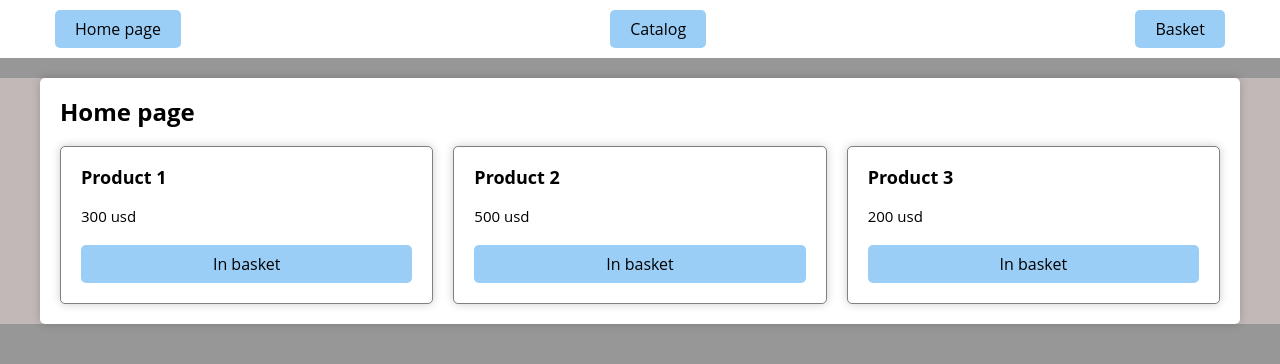
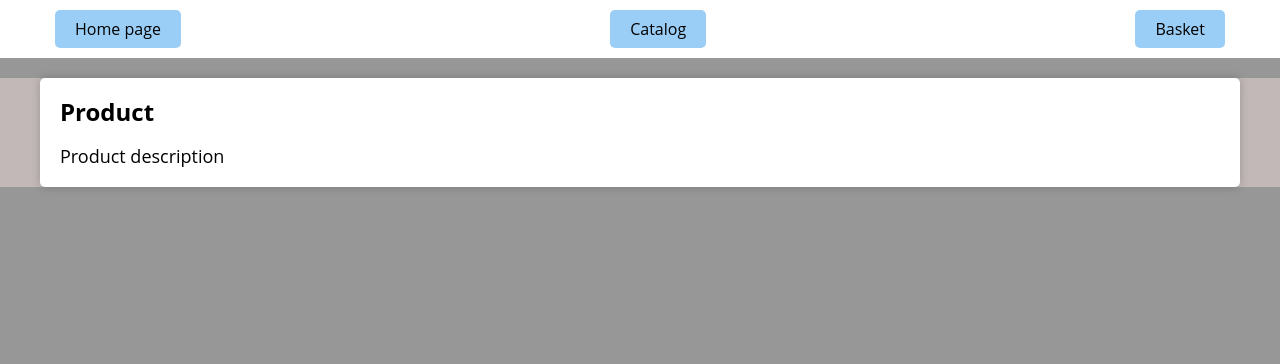
Before and after one commit to IvanKatrenko/shop-online, a plain HTML site: page index.html in a window 1280 px wide. Drawn offline with Linux system fonts and the light colour scheme.

Commit message:
product page

```diff
--- a/css/style.css
+++ b/css/style.css
@@ -92,6 +92,13 @@ header {
   font-weight: 700;
 }
 
+.description {
+  margin-top: 0;
+  margin-bottom: 0;
+  font-size: 18px;
+  font-weight: 400;
+}
+
 .product-list {
   display: flex;
   flex-wrap: wrap;
--- a/js/main.js
+++ b/js/main.js
@@ -70,6 +70,14 @@ function getMainTitle(text) {
     return title;
 }
 
+// create description card code
+function getDescription(text) {
+    const description = document.createElement('p');
+    description.classList.add('description');
+    description.textContent = text;
+    return description;
+}
+
 //home page code
 function getMainPage() {
     const page = document.createElement('div');
@@ -91,10 +99,26 @@ function getMainPage() {
 
 }
 
+//second page  - product page
+function getProductPage() {
+    const page = document.createElement('div');
+    page.classList.add('page', 'main-page', 'container');
+
+    const mainTitle = getMainTitle('Product');
+    const description = getDescription('Product description');
+
+    page.append(mainTitle, description); //add productPage in page
+    return page;
+
+}
+
 const header = getHeader();
 const pageContainer = getPageContainer();
 
-const mainPage = getMainPage();
-pageContainer.append(mainPage);
+// const mainPage = getMainPage();
+// pageContainer.append(mainPage);
+
+const productPage = getProductPage();
+pageContainer.append(productPage);
 
 app.append(header, pageContainer)
```
